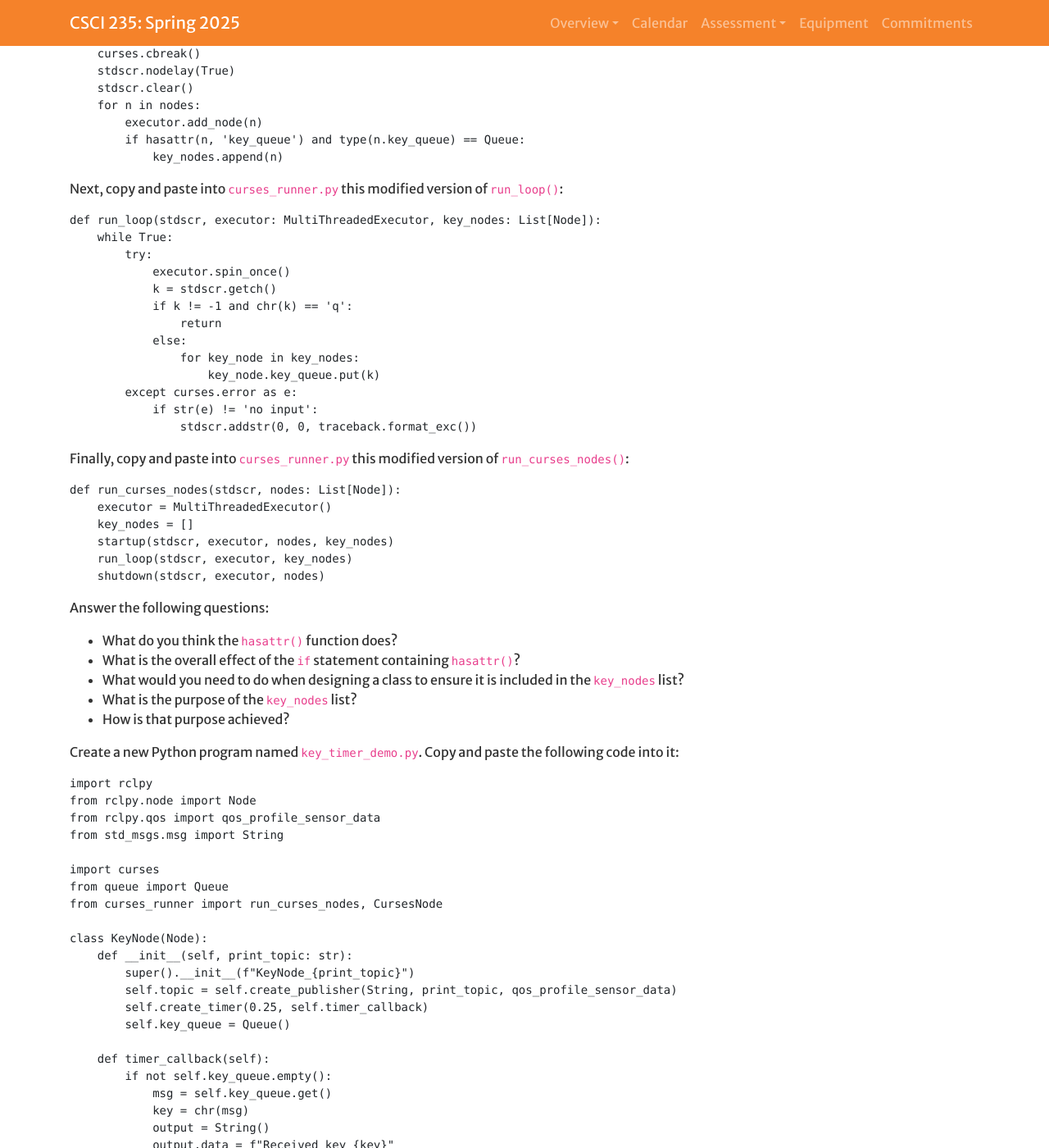
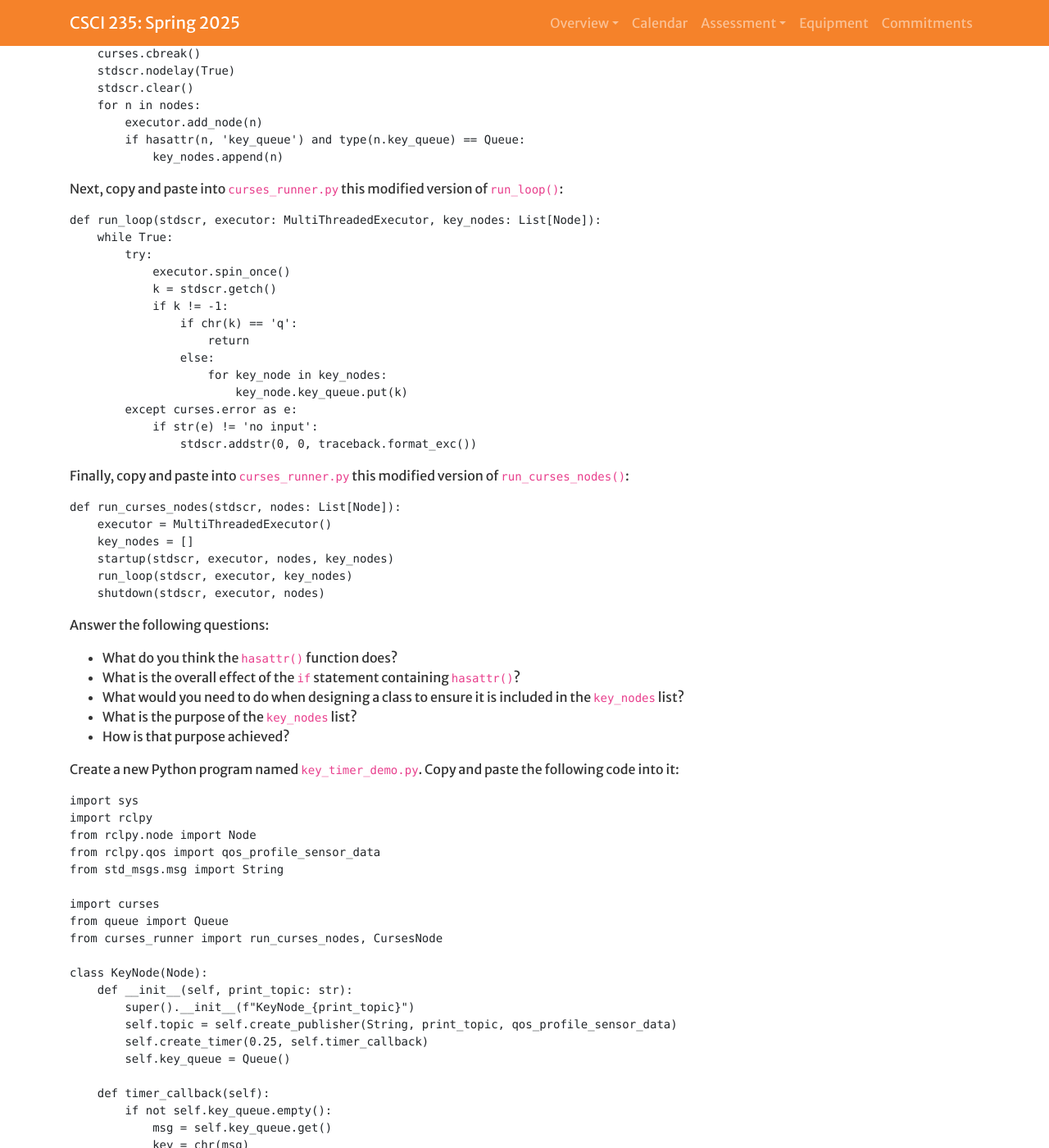
Before and after one commit to Hendrix-CS/csci235, a Jekyll site: the page built from modules/publications.md, in a window 1280 px wide and 1400 px high, scrolled down 5178 px. Shown: the whole window at 82% size. Built offline with Jekyll 4.4.1, drawn with Linux system fonts in a browser that asks for light colours; a script that is not in the unit is left out; our own code applies the rules of GitHub Pages for plain Markdown files; some of the changed text lies outside the part shown.

Commit message:
More bug fixes!

````diff
--- a/modules/publications.md
+++ b/modules/publications.md
@@ -283,11 +283,12 @@
         try:
             executor.spin_once()
             k = stdscr.getch()
-            if k != -1 and chr(k) == 'q':
-                return
-            else:
-                for key_node in key_nodes:
-                    key_node.key_queue.put(k)
+            if k != -1:
+                if chr(k) == 'q':
+                    return
+                else:
+                    for key_node in key_nodes:
+                        key_node.key_queue.put(k)
         except curses.error as e:
             if str(e) != 'no input':
                 stdscr.addstr(0, 0, traceback.format_exc())
@@ -316,6 +317,7 @@
 
 Create a new Python program named `key_timer_demo.py`. Copy and paste the following code into it:
 ```
+import sys
 import rclpy
 from rclpy.node import Node
 from rclpy.qos import qos_profile_sensor_data
````
Also changed, not shown: other parts of modules/publications.md (+1 -2 lines).
